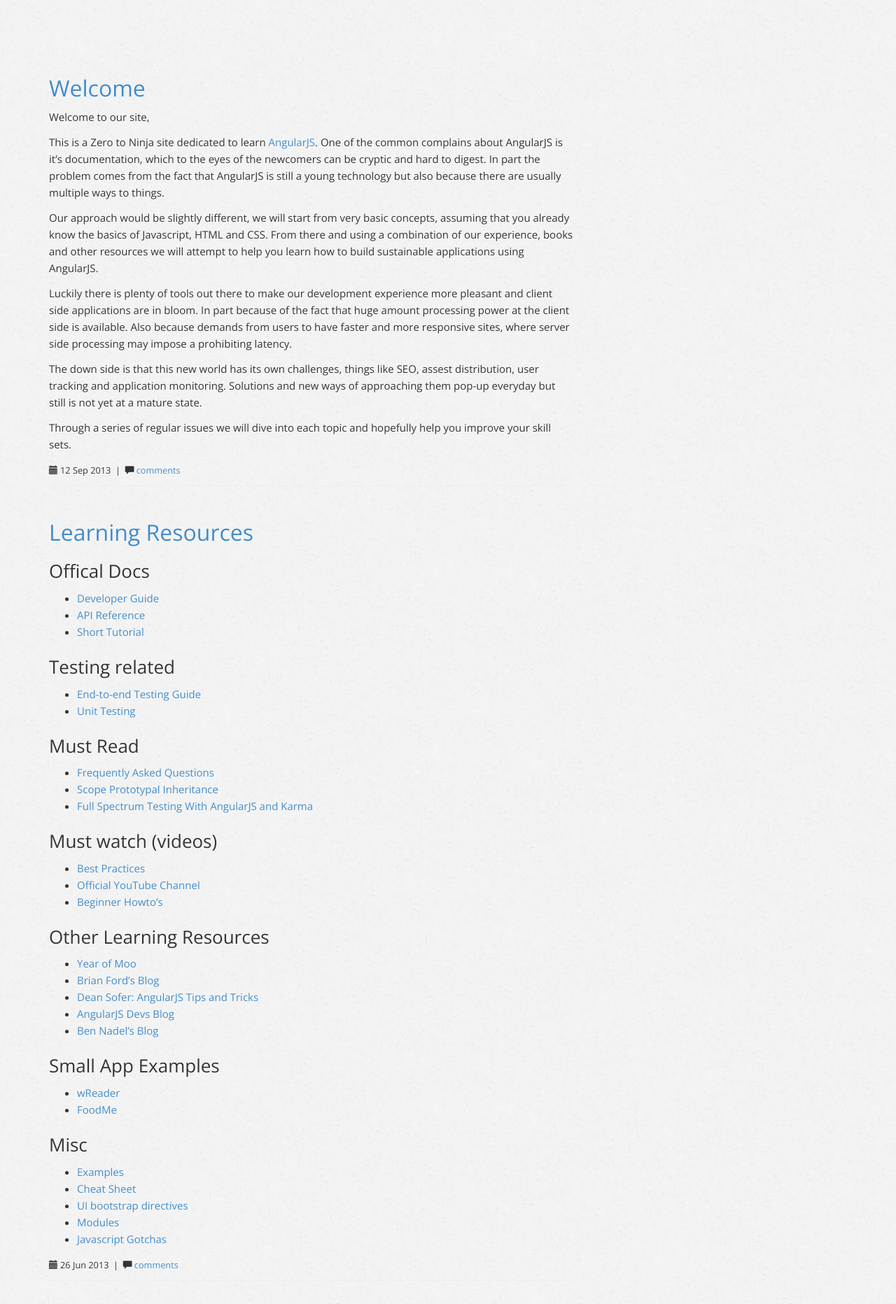
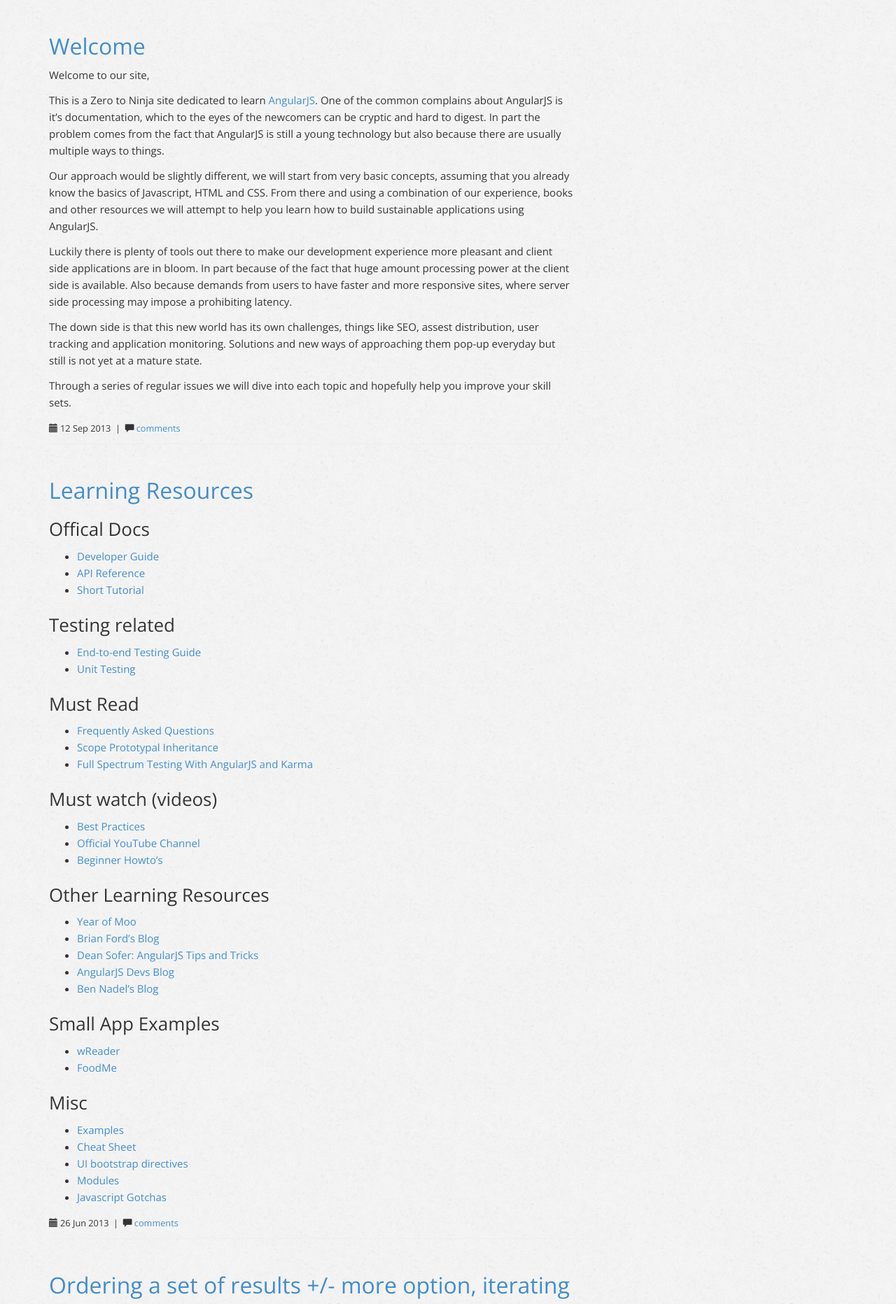
Before and after one commit to ng-learn-org/ng-learn-org.github.io, a Jekyll site: the page built from index.html, in a window 1280 px wide. Shown: the top 1864 px of the page at 70% size. Built offline with Jekyll 4.4.1, drawn with Linux system fonts in a browser that asks for light colours; Markdown is read by kramdown in place of the engine named in the settings; the list of posts is cut into pages by our own code; comment, search, counter and statistics services are not loaded.

Commit message:
removed padding

```diff
--- a/css/main.css
+++ b/css/main.css
@@ -1,6 +1,4 @@
 body {
-    padding-top: 60px;
-    padding-bottom: 40px;
     text-shadow: 0 1px 0 rgba(255,255,255,.8);
 }
 
```
